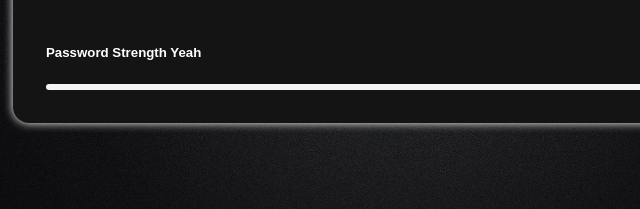
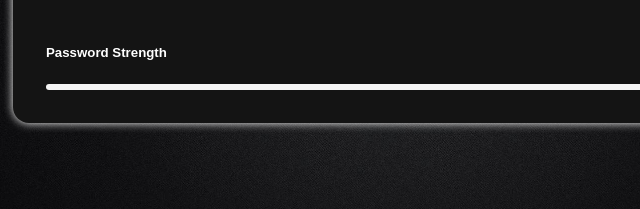
Before and after one commit to TinoLMuks/Password-Validator, a plain HTML site: page index.html in a window 1280 px wide. Shown: the part 418-627 px from the top of the page, 243-883 px from the left. Drawn offline with Linux system fonts and the light colour scheme.

Commit message:
Update index.html

```diff
--- a/index.html
+++ b/index.html
@@ -18,7 +18,7 @@
         <div class="input-group">
             <input type="text" id="password" placeholder="Password">
         </div>
-        <h5>Password Strength Yeah</h5>
+        <h5>Password Strength </h5>
         <div class="progress">
             <div class="bar"></div>
         </div>
```
